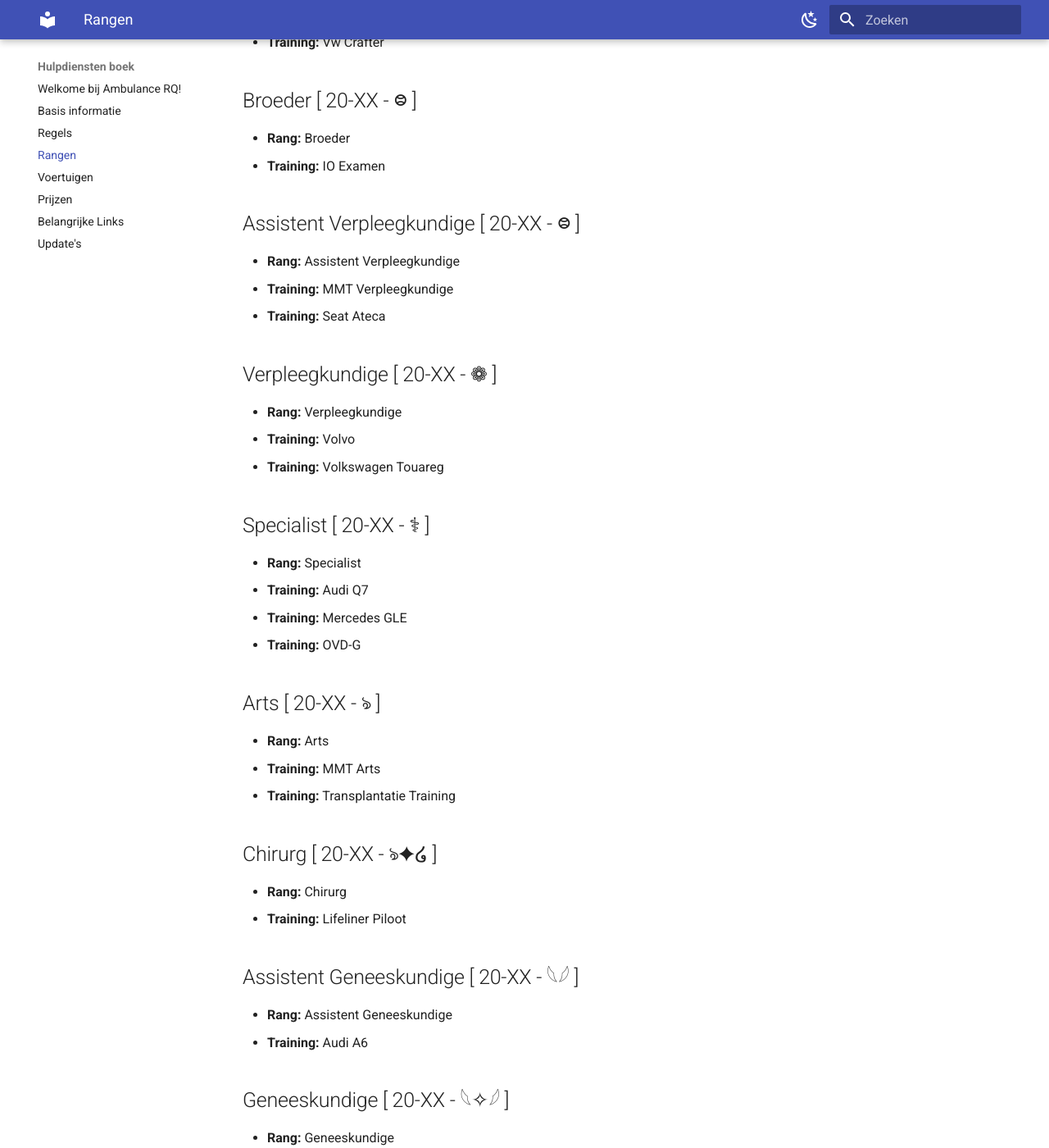
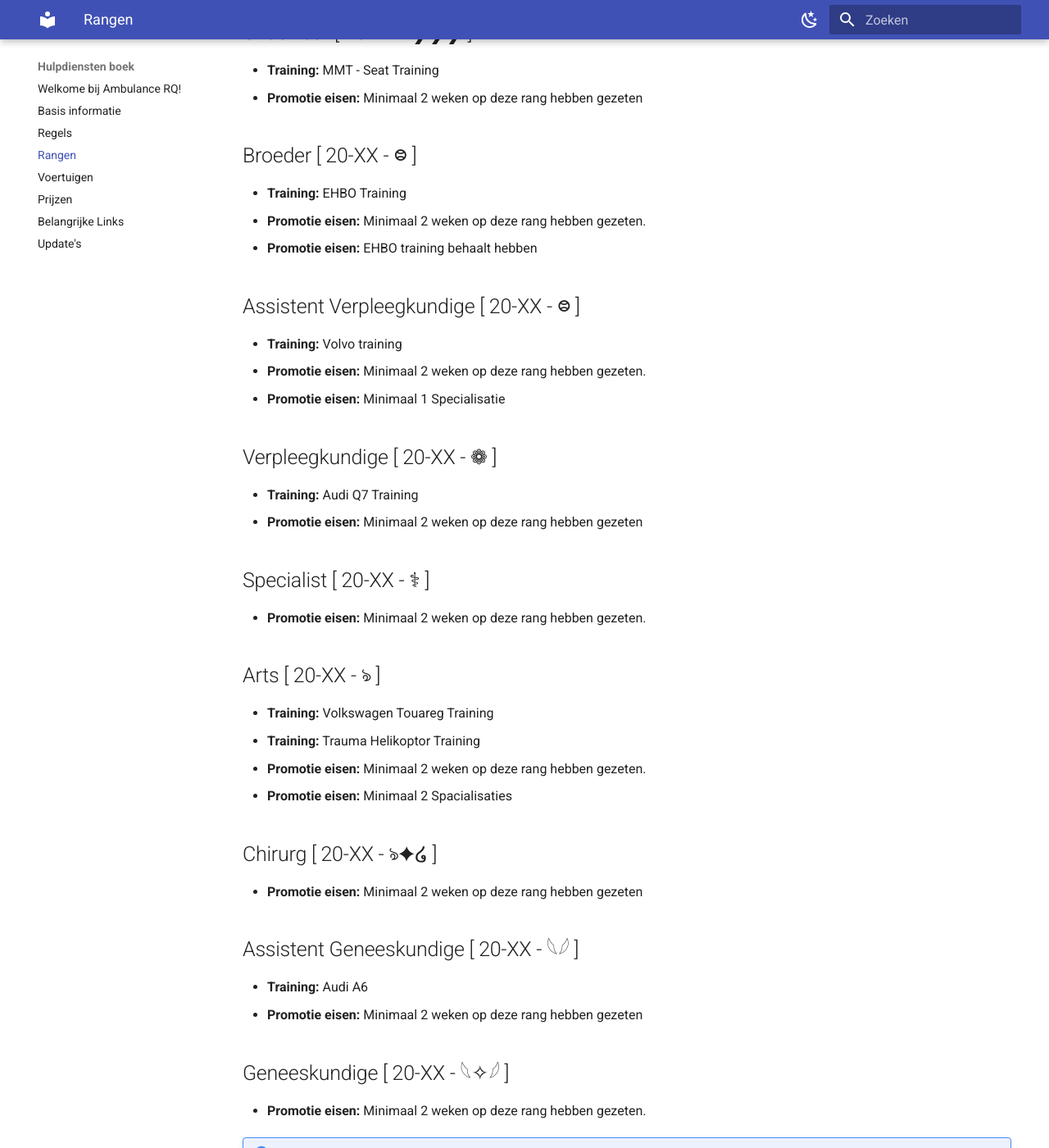
Before and after one commit to rqniels/Hulpdienstenboek, an MkDocs documentation site: the page built from docs/rang.md, in a window 1280 px wide and 1400 px high, scrolled down 1454 px. Shown: the whole window at 82% size. Built offline with MkDocs 1.6.1 and Material for MkDocs 9.7.7, drawn with Linux system fonts in a browser that asks for light colours; some of the changed text lies outside the part shown.

Commit message:
Update van rangen

```diff
--- a/docs/rang.md
+++ b/docs/rang.md
@@ -3,73 +3,71 @@ Hier kan je alle rangen vinden en wat er wordt verwacht per rang.
 
 | Rang | Naam rang | Loon |
 |:---- |:--------|----:|
-| 1    | Ondersteunend personeel | € 1050,- |
-| 2    | Ambulance in opleiding | € 1200,- |
-| 3    | Ambulance Chauffeur | € 1350,- |
-| 4    | Ambulance Broeder | € 1500,- |
-| 5    | Ambulance Assistent verpleegkundige | € 1650,- |
+| 1    | Ondersteunend personeel | € 1300,- |
+| 2    | Ambulance in opleiding | € 1400,- |
+| 3    | Ambulance Chauffeur | € 1500,- |
+| 4    | Ambulance Broeder | € 1600,- |
+| 5    | Ambulance Assistent verpleegkundige | € 1700,- |
 | 6    | Ambulance verpleegkundige | € 1800,- |
-| 7    | Ambulance  specialist | € 1950,- |
-| 8    | Ambulance  Arst | € 2100,- |
-| 9    | Ambulance chirurg | € 2250,- |
-| 10   | Ambulance Assistent Geneeskundige | € 2400,- |
-| 11   | Ambulance Geneeskundige | € 2550,- |
-| 12   | Ambulance Hoofd Geneeskundige | € 2700,- |
-| 13   | Ambulance leiding | € 2800,- |
-| 14   | Ambulance hoofd trainer | € 2850,- |
+| 7    | Ambulance  specialist | € 1900,- |
+| 8    | Ambulance  Arst | € 2000,- |
+| 9    | Ambulance chirurg | € 2100,- |
+| 10   | Ambulance Assistent Geneeskundige | € 2200,- |
+| 11   | Ambulance Geneeskundige | € 2300,- |
+| 12   | Ambulance Hoofd Geneeskundige | € 2400,- |
+| 13   | Ambulance leiding | € 2600,- |
+| 14   | Ambulance hoofd trainer | € 2600,- |
 | 15   | Ambulance Teamleider | € 2900,- |
 | 16   | Ambulance baas | € 3000,- |
 
 
 # Personeel en Trainingsoverzicht
 ## Ondersteunend Personeel [ 20-XX - ❯ ]
-- **Rang:** Ondersteunend Personeel
 - **Training:** Basis training
+- **Promotie eisen:** Minimaal 1 weken op deze rang gezeten.
+- **Promotie eisen:** Basis training gehaald hebben
 
 ## In opleiding [ 20-XX - ❯❯ ]
-- **Rang:** In opleiding
-- **Training:** Sprinter
+- **Training:** I.O examen
+- **Promotie eisen:** Minimaal 1 week op deze rang gezeten.
+- **Promotie eisen:** I.O examen behaald hebben
 
 ## Chauffeur [ 20-XX - ❯❯❯ ]
-- **Rang:** Chauffeur
-- **Training:** Vw Crafter
+- **Training:** MMT - Seat Training
+- **Promotie eisen:** Minimaal 2 weken op deze rang hebben gezeten
 
 ## Broeder [ 20-XX - ᳂ ]
-- **Rang:** Broeder
-- **Training:** IO Examen
+- **Training:** EHBO Training
+- **Promotie eisen:** Minimaal 2 weken op deze rang hebben gezeten.
+- **Promotie eisen:** EHBO training behaalt hebben
 
 ## Assistent Verpleegkundige [ 20-XX - ᳂ ]
-- **Rang:** Assistent Verpleegkundige
-- **Training:** MMT Verpleegkundige
-- **Training:** Seat Ateca
+- **Training:** Volvo training
+- **Promotie eisen:** Minimaal 2 weken op deze rang hebben gezeten.
+- **Promotie eisen:** Minimaal 1 Specialisatie
 
 ## Verpleegkundige [ 20-XX - ❁ ]
-- **Rang:** Verpleegkundige
-- **Training:** Volvo
-- **Training:** Volkswagen Touareg
+- **Training:** Audi Q7 Training
+- **Promotie eisen:** Minimaal 2 weken op deze rang hebben gezeten
 
 ## Specialist [ 20-XX - ⚕ ]
-- **Rang:** Specialist
-- **Training:** Audi Q7
-- **Training:** Mercedes GLE
-- **Training:** OVD-G
+- **Promotie eisen:** Minimaal 2 weken op deze rang hebben gezeten.
 
 ## Arts [ 20-XX - ঌ ]
-- **Rang:** Arts
-- **Training:** MMT Arts
-- **Training:** Transplantatie Training
+- **Training:** Volkswagen Touareg Training
+- **Training:** Trauma Helikoptor Training
+- **Promotie eisen:** Minimaal 2 weken op deze rang hebben gezeten.
+- **Promotie eisen:** Minimaal 2 Spacialisaties
 
 ## Chirurg [ 20-XX - ঌ✦໒ ]
-- **Rang:** Chirurg
-- **Training:** Lifeliner Piloot
+- **Promotie eisen:** Minimaal 2 weken op deze rang hebben gezeten
 
 ## Assistent Geneeskundige [ 20-XX - 𓆩𓆪 ]
-- **Rang:** Assistent Geneeskundige
 - **Training:** Audi A6
+- **Promotie eisen:** Minimaal 2 weken op deze rang hebben gezeten
 
 ## Geneeskundige [ 20-XX - 𓆩✧𓆪 ]
-- **Rang:** Geneeskundige
-- **Info:** Je hebt alles behaald, gefeliciteerd!
+- **Promotie eisen:** Minimaal 2 weken op deze rang hebben gezeten.
 
 !!! attention "LET OP"
     Salarisveranderingen kunnen op elk moment plaatsvinden, afhankelijk van diverse factoren.
```
